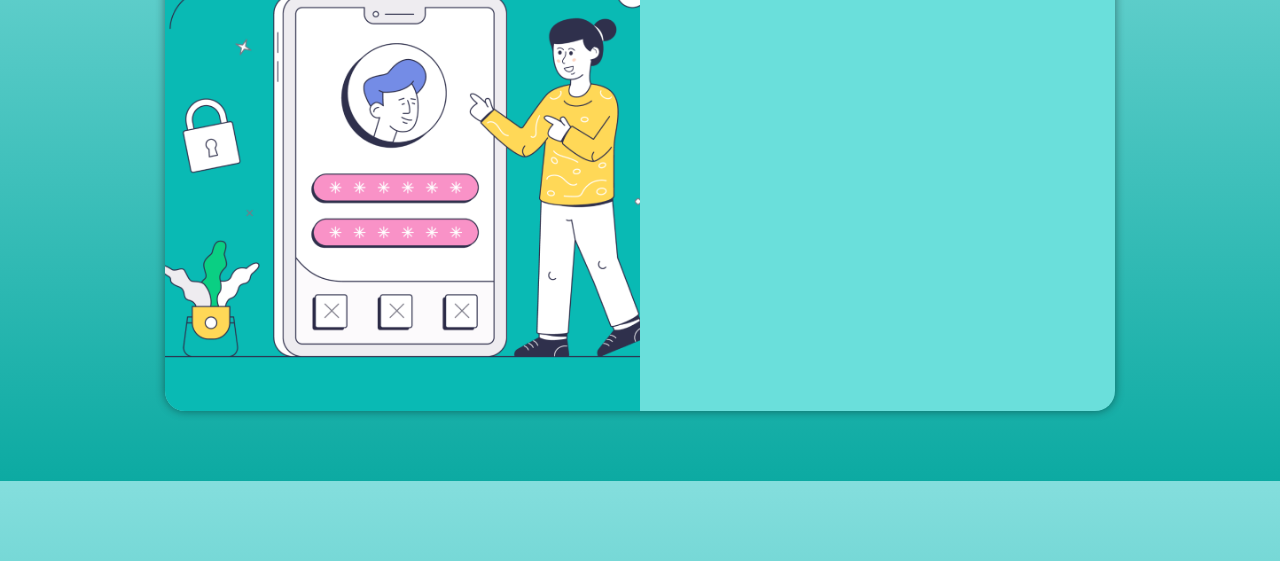
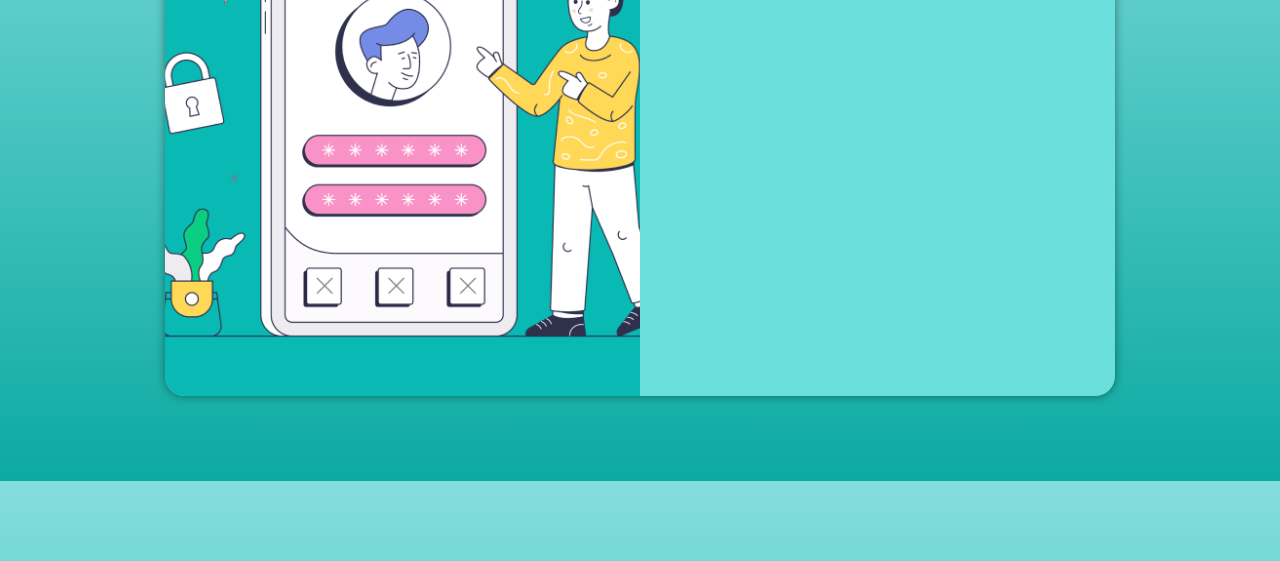
Before and after one commit to estefannyoliveira/projeto-login, a plain HTML site: page index.html in a window 1280 px wide. Shown: the part 239-800 px from the top of the page. Drawn offline with Linux system fonts and the light colour scheme.

Commit message:
Update style.css

```diff
--- a/estilos/style.css
+++ b/estilos/style.css
@@ -22,12 +22,12 @@ body,html{
     font-family: 'Roboto', sans-serif;
     background-color: var(--cor4);
     height: 90vh;
-    width: 100vw;
+    width: 90vw;
 }
 
 main{
     position: relative;
-    height: 100vh;
+    height: 90vh;
     width: 100vw;
 }
 
@@ -39,7 +39,7 @@ section#login{
 
     background-color: var(--cor3);
     width: 250px;
-    height: 500px;
+    height: 550px;
     border-radius: 20px;
     overflow: hidden;
 
```
